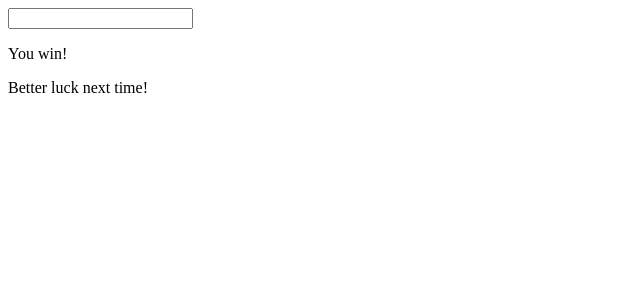
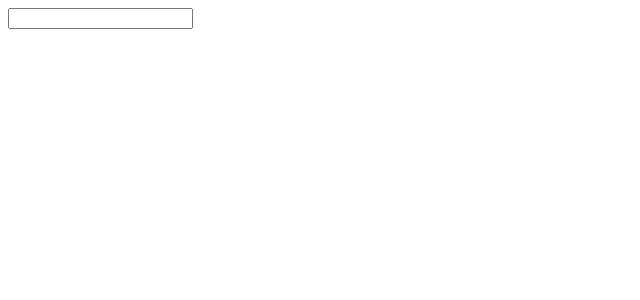
Before and after one commit to alizcelik/wordle, a Vue app: page / in a window 1280 px wide. Shown: the top 300 px of the page, without its empty margins (0-640 px from the left). Built offline with nearby package versions, Linux system fonts and the light colour scheme.

Commit message:
only render end-of-game

```diff
--- a/src/components/WordleBoard.vue
+++ b/src/components/WordleBoard.vue
@@ -1,13 +1,16 @@
 <script setup lang="ts">
 import {DEFEAT_MESSAGE, VICTORY_MESSAGE} from "./settings";
+import {ref} from "vue";
 
 defineProps<{
   wordOfTheDay: string
 }>()
+
+const guessInProgress = ref("");
+const submittedGuess = ref("");
 </script>
 
 <template>
-  <input type="text">
-  <p>{{VICTORY_MESSAGE}}</p>
-  <p>{{DEFEAT_MESSAGE}}</p>
+  <input type="text" v-model="guessInProgress" @keydown.enter="submittedGuess = guessInProgress">
+  <p v-if="submittedGuess.length > 0" v-text="submittedGuess === wordOfTheDay ? VICTORY_MESSAGE : DEFEAT_MESSAGE"></p>
 </template>
```
Also changed, not shown: 1 other file (tests, documents, lock files or other folders).
